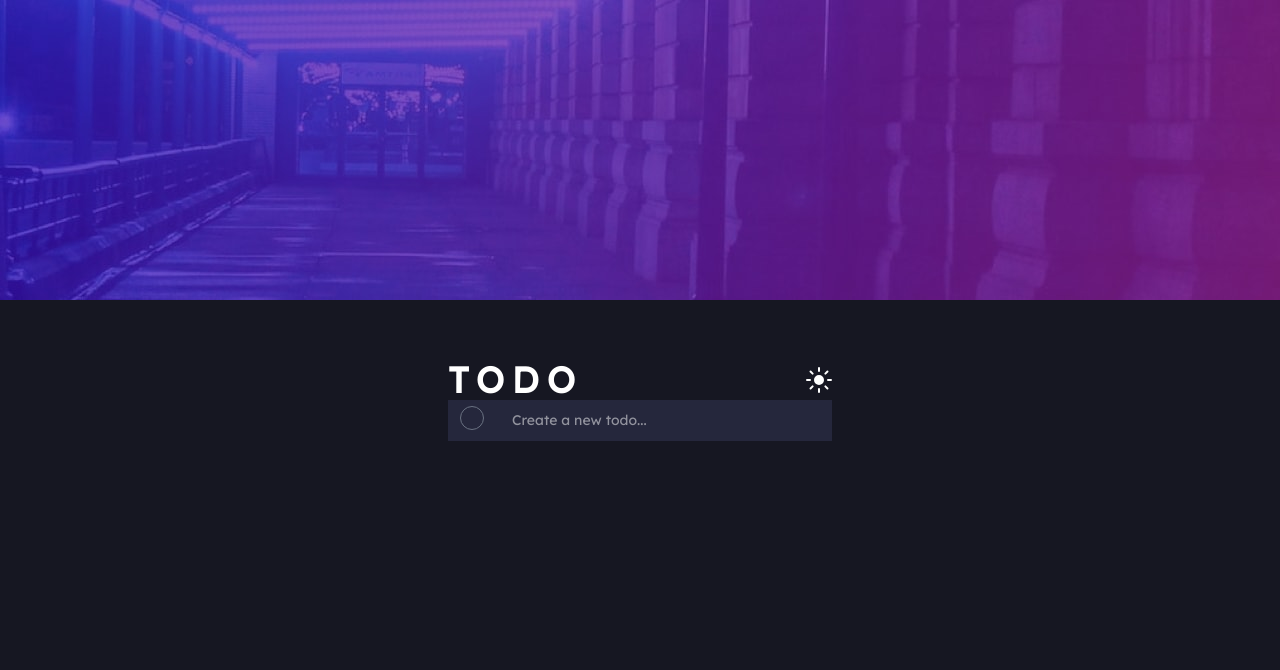
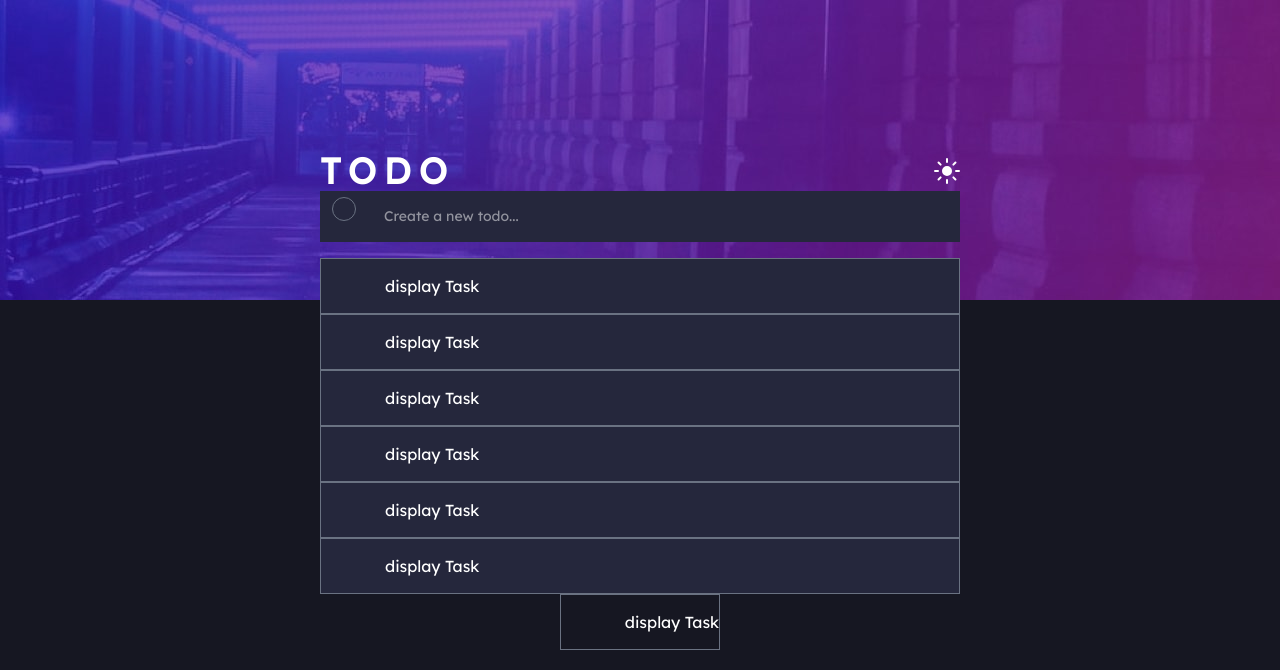
Before and after one commit to Segundavid-Dev/react-tailwind, a React (Vite) app: page / in a window 1280 px wide. Shown: the top 670 px of the page. Built offline with nearby package versions, Linux system fonts and the light colour scheme.

Commit message:
created DisplayTask component

```diff
--- a/src/App.jsx
+++ b/src/App.jsx
@@ -1,8 +1,41 @@
 import "./App.css";
+
+const initialTask = [
+  {
+    id: 1,
+    tasks: "Completed online Javascript Course",
+    status: "completed",
+  },
+  {
+    id: 2,
+    tasks: "Jog around the park 3x",
+    status: "Active",
+  },
+  {
+    id: 3,
+    tasks: "10 minutes meditation",
+    status: "Active",
+  },
+  {
+    id: 4,
+    tasks: "Read for 1 hour",
+    status: "Active",
+  },
+  {
+    id: 5,
+    tasks: "Pick up groceries",
+    status: "Active",
+  },
+  {
+    id: 6,
+    tasks: "Complete Todo App on frontend Mentor",
+    status: "Active",
+  },
+];
 
 function App() {
   return (
-    <div className="flex flex-col w-[30vw] min-h-[100vh] items-center justify-center mx-auto">
+    <div className="flex flex-col min-w-[30vw] sm:max-w-[40vw] md:max-w-[50vw] min-h-[100vh] items-center justify-center mx-auto">
       <Header />
       <FormInput />
       <DisplayTask />
@@ -30,15 +63,29 @@ function FormInput() {
       <input
         type="text"
         placeholder="Create a new todo..."
-        className="bg-[var(--input-background)] w-full pt-[10px] pb-[10px] pl-[4rem] border-none outline-none text-[14px]"
+        className="bg-[var(--input-background)] w-full pt-[15px] pb-[15px] pl-[4rem] border-none outline-none text-[14px] mb-[1rem]"
       />
       <div className="absolute left-3 top-1.5 w-6 h-6 border-1 border-gray-500 rounded-full cursor-pointer"></div>
     </div>
   );
 }
 
-function DisplayTask() {}
+function DisplayTask() {
+  return (
+    <div className="w-full relative bg-[var(--input-background)]">
+      {initialTask.map((task) => (
+        <Task />
+      ))}
+    </div>
+  );
+}
 
-function Task() {}
+function Task() {
+  return (
+    <div className="pt-[15px] pb-[15px] pl-[4rem] border-1 border-gray-500">
+      <p>display Task</p>
+    </div>
+  );
+}
 
 export default App;
```
